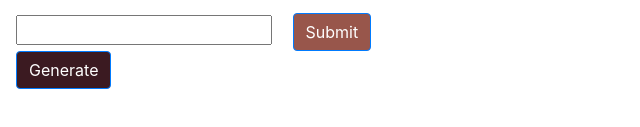
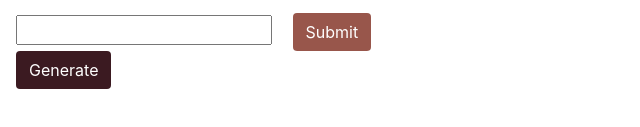
Before and after one commit to Sgandhi10/Circuits, a plain HTML site: page index.html in a window 1280 px wide. Shown: the part 459-586 px from the top of the page, 0-640 px from the left. Drawn offline with nearby package versions, Linux system fonts and the light colour scheme.

Commit message:
Fix button color

```diff
--- a/index.html
+++ b/index.html
@@ -15,9 +15,11 @@
         <p style="padding-left: 1rem;"><span id="va"></span></p>
         <p style="padding-left: 1rem;"><span id="vb"></span></p>
         <input style="margin-left: 1rem;" type="text" id="ANSWER">
-        <button style="background-color: #98564b; margin-left: 1rem;" class="btn btn-primary" onclick="submit();">Submit</button>
+        <button style="background-color: #98564b; margin-left: 1rem; border-color: transparent;" class="btn
+btn-primary" onclick="submit();">Submit</button>
         <br>
-        <button style="background-color: #3b1a21; margin-left: 1rem;" class="btn btn-primary" onclick="dothedo();">Generate</button>
+        <button style="background-color: #3b1a21; margin-left: 1rem; border-color: transparent;" class="btn
+btn-primary" onclick="dothedo();">Generate</button>
     </div>
 </body>
 </html>
```
